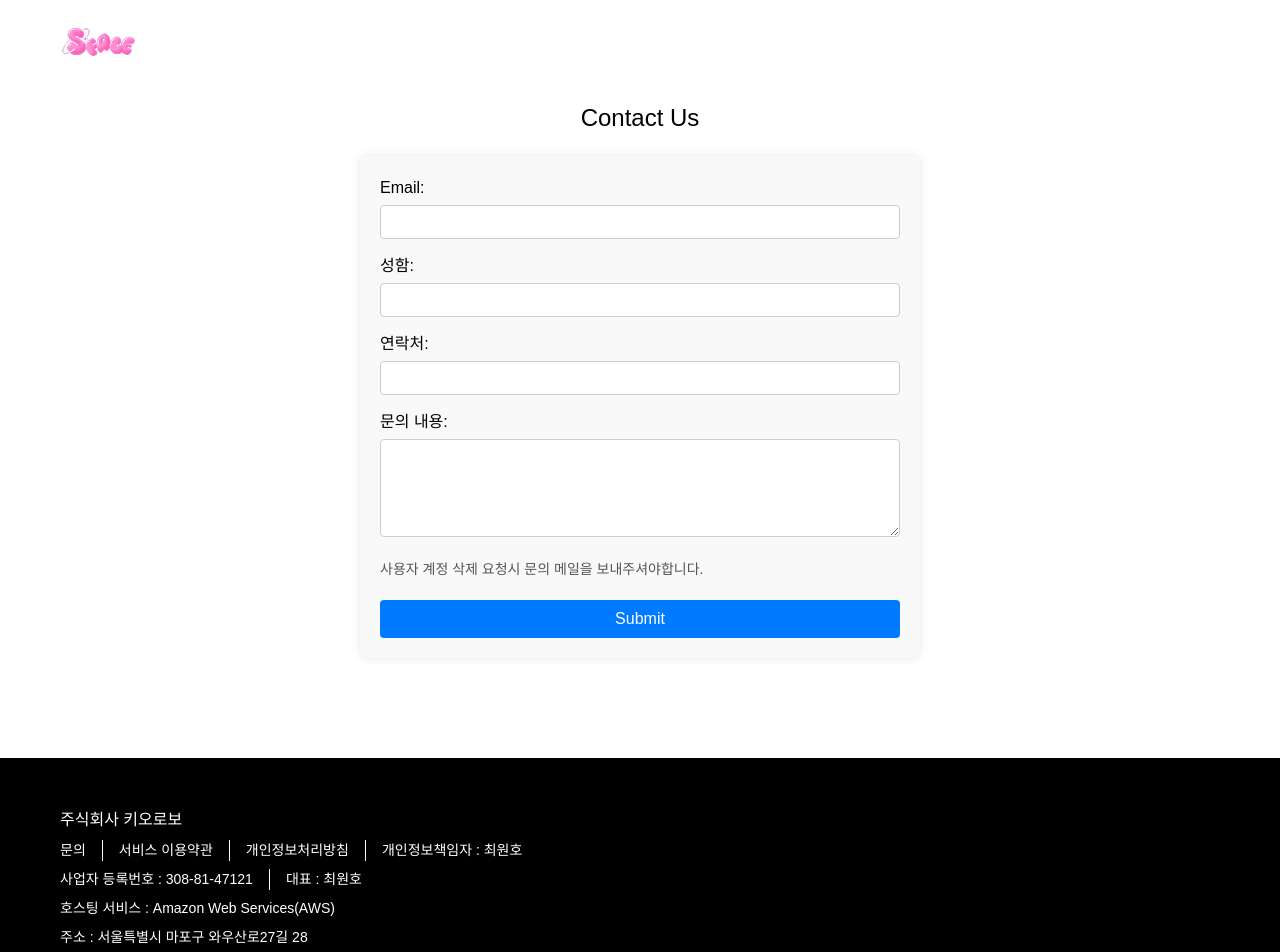
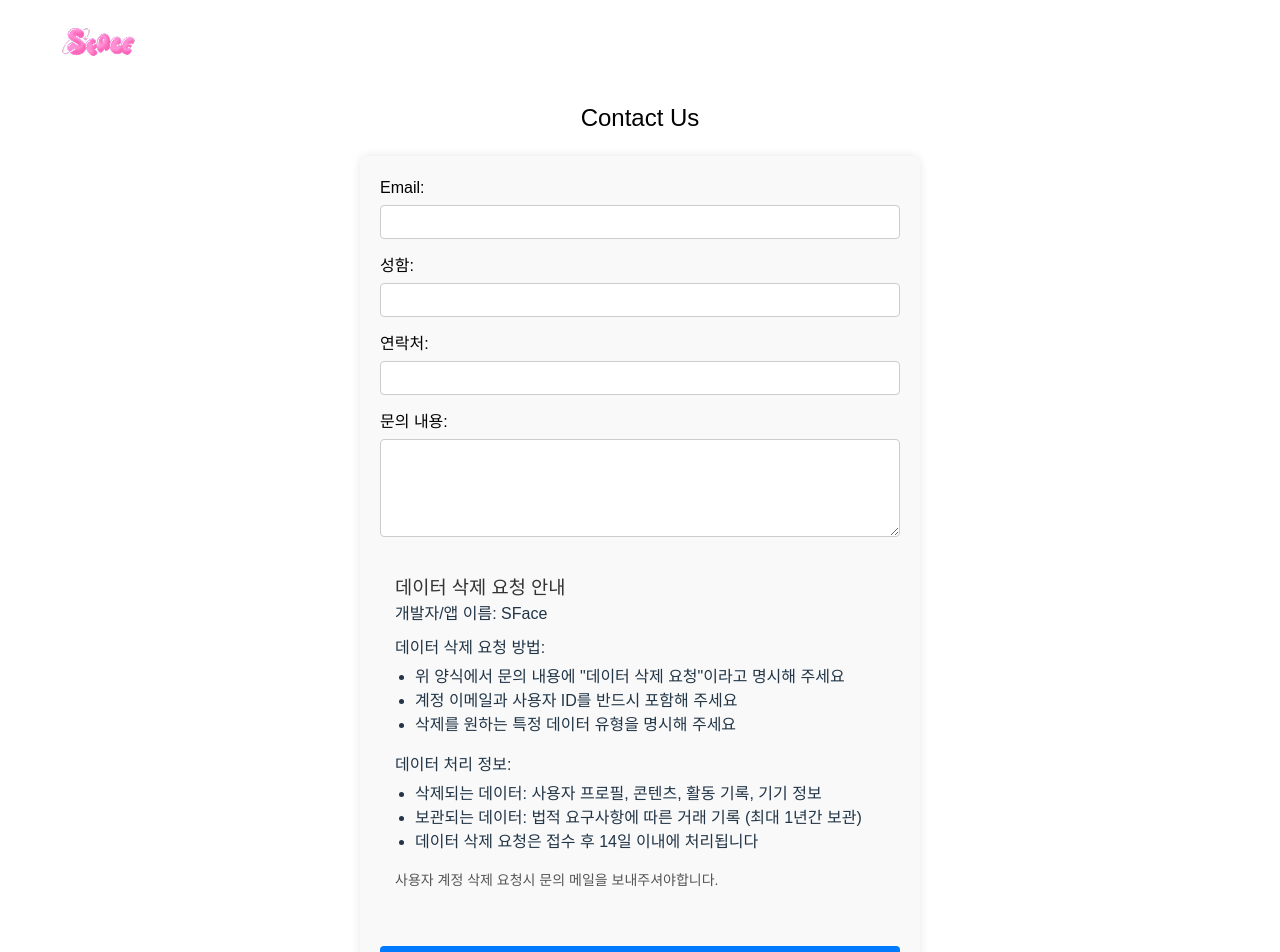
Before and after one commit to Unpackyourdream-Paprika/sface-main-home, a React (Vite) app: page /Contact in a window 1280 px wide. Shown: the top 952 px of the page. Built offline with nearby package versions, Linux system fonts and the light colour scheme; a web font is replaced by a local one.

Commit message:
sface Contact

```diff
--- a/src/components/page/Contact.css
+++ b/src/components/page/Contact.css
@@ -87,3 +87,25 @@
 .submit-button:hover {
   background-color: #0056b3;
 }
+
+
+.data-deletion-info {
+  background-color: #f9f9f9;
+  padding: 15px;
+  border-radius: 5px;
+  margin-bottom: 20px;
+}
+
+.data-deletion-info h3 {
+  margin-top: 0;
+  color: #333;
+}
+
+.data-deletion-info ul {
+  margin-top: 5px;
+  padding-left: 20px;
+}
+
+.deletion-steps, .data-info, .developer-info {
+  margin-bottom: 10px;
+}
--- a/src/components/page/Contact.tsx
+++ b/src/components/page/Contact.tsx
@@ -105,9 +105,41 @@ export default function ContactForm() {
             ></textarea>
           </div>
           {error && <div className="error-message">{error}</div>}
-          <p className="additional-info">
-            사용자 계정 삭제 요청시 문의 메일을 보내주셔야합니다.
-          </p>
+          <div className="data-deletion-info">
+            <h3>데이터 삭제 요청 안내</h3>
+            <p className="developer-info">
+              <strong>개발자/앱 이름:</strong> SFace
+            </p>
+
+            <p className="deletion-steps">
+              <strong>데이터 삭제 요청 방법:</strong>
+              <ul>
+                <li>
+                  위 양식에서 문의 내용에 "데이터 삭제 요청"이라고 명시해 주세요
+                </li>
+                <li>계정 이메일과 사용자 ID를 반드시 포함해 주세요</li>
+                <li>삭제를 원하는 특정 데이터 유형을 명시해 주세요</li>
+              </ul>
+            </p>
+
+            <p className="data-info">
+              <strong>데이터 처리 정보:</strong>
+              <ul>
+                <li>
+                  삭제되는 데이터: 사용자 프로필, 콘텐츠, 활동 기록, 기기 정보
+                </li>
+                <li>
+                  보관되는 데이터: 법적 요구사항에 따른 거래 기록 (최대 1년간
+                  보관)
+                </li>
+                <li>데이터 삭제 요청은 접수 후 14일 이내에 처리됩니다</li>
+              </ul>
+            </p>
+
+            <p className="additional-info">
+              사용자 계정 삭제 요청시 문의 메일을 보내주셔야합니다.
+            </p>
+          </div>
           <button type="submit" className="submit-button">
             Submit
           </button>
```
